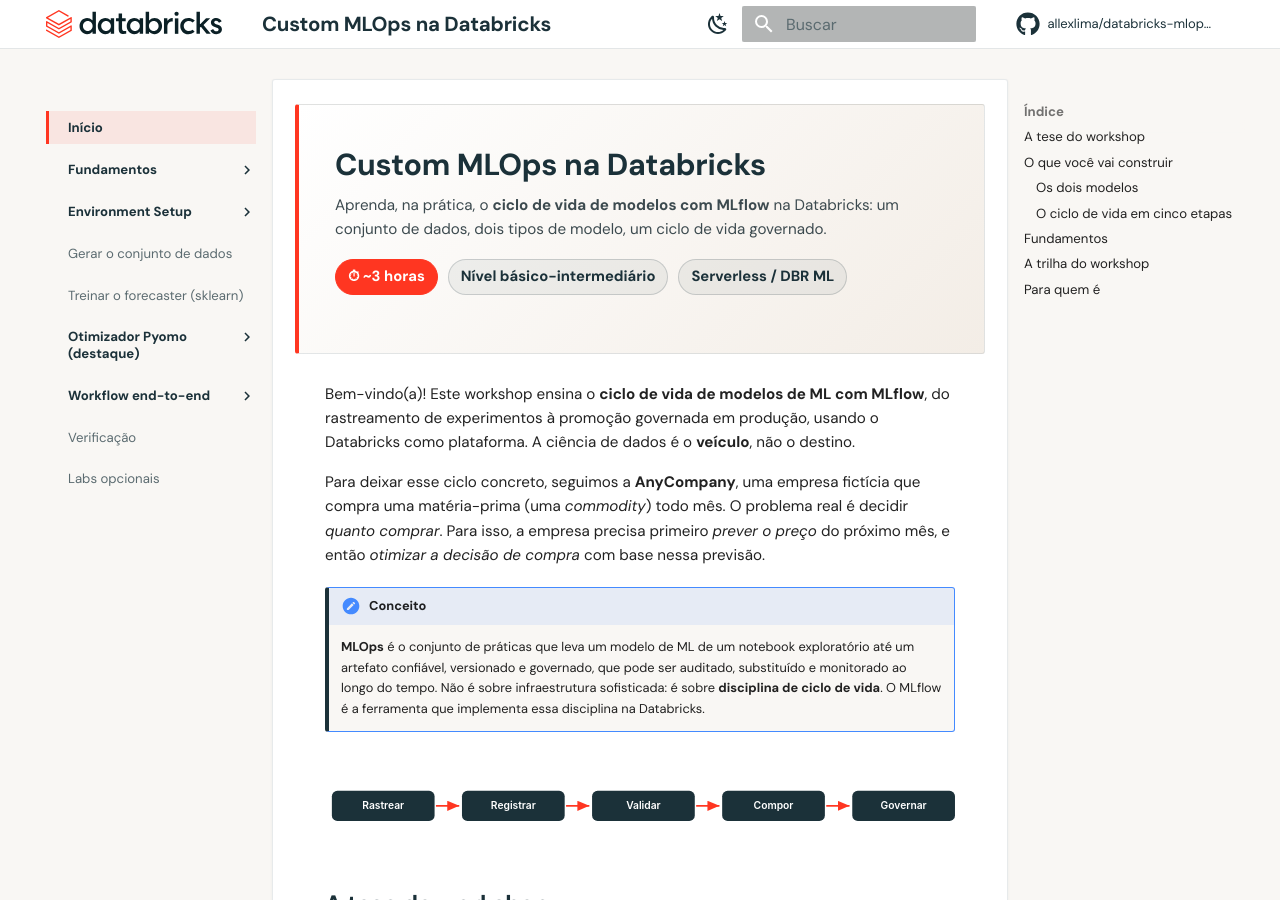
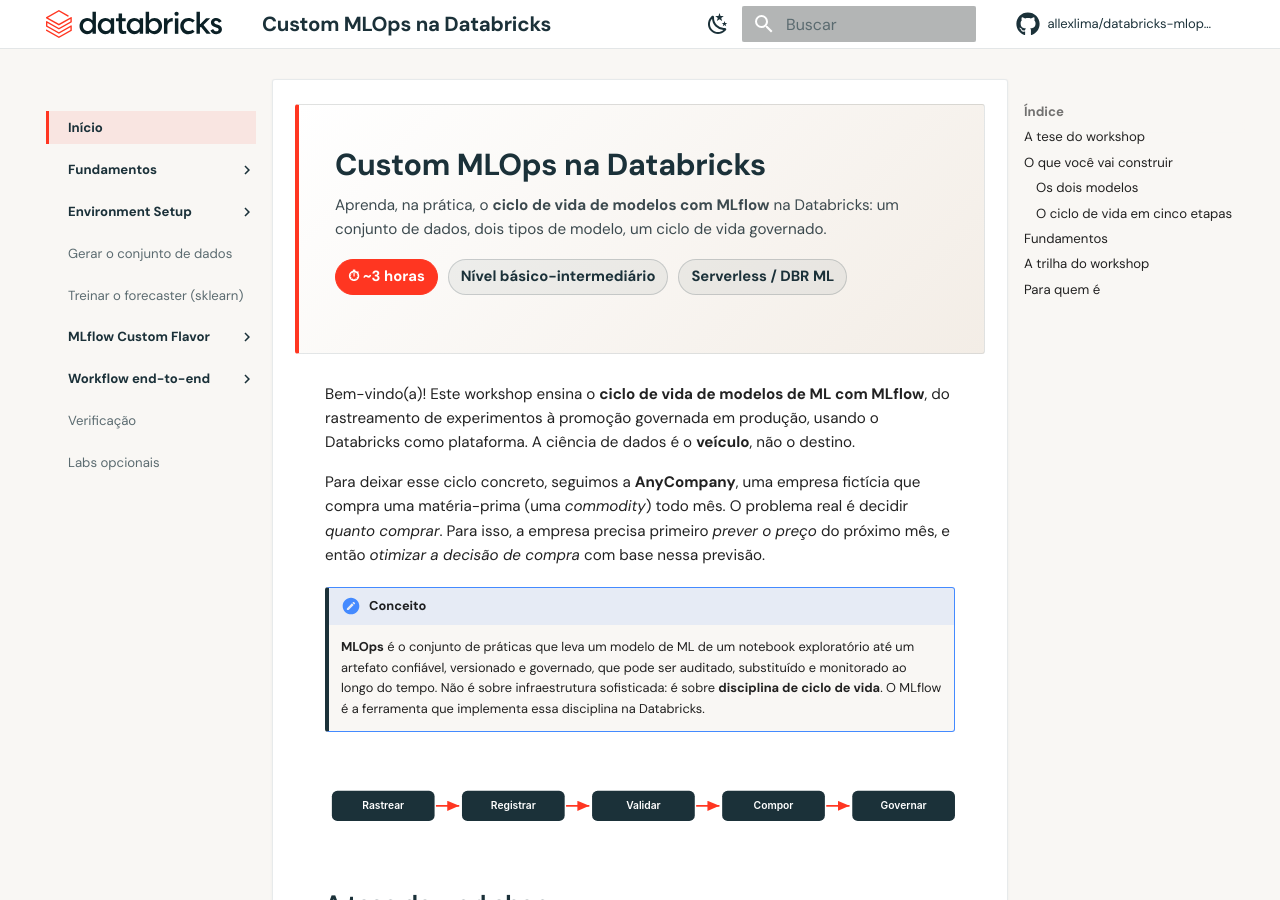
Before and after one commit to allexlima/databricks-mlops-workshop, an MkDocs documentation site: the page built from docs/index.md, in a window 1280 px wide and 900 px high. Built offline with MkDocs 1.6.1 and Material for MkDocs 9.7.7, drawn with Linux system fonts in a browser that asks for light colours; some web fonts are replaced; comment, search, counter and statistics services are not loaded.

Commit message:
rename lab 3 section to MLflow Custom Flavor

```diff
--- a/mkdocs.yml
+++ b/mkdocs.yml
@@ -85,7 +85,7 @@
       - Pré-requisitos: setup/prerequisites.md
   - Gerar o conjunto de dados: lab-1-generate-data/index.md
   - Treinar o forecaster (sklearn): lab-2-forecaster/index.md
-  - Otimizador Pyomo (destaque):
+  - MLflow Custom Flavor:
       - Visão geral: lab-3-optimizer/index.md
       - Empacotar como PyFunc: lab-3-optimizer/modelo-pyfunc.md
       - Registrar e promover a @champion: lab-3-optimizer/registrar-promover.md
```
